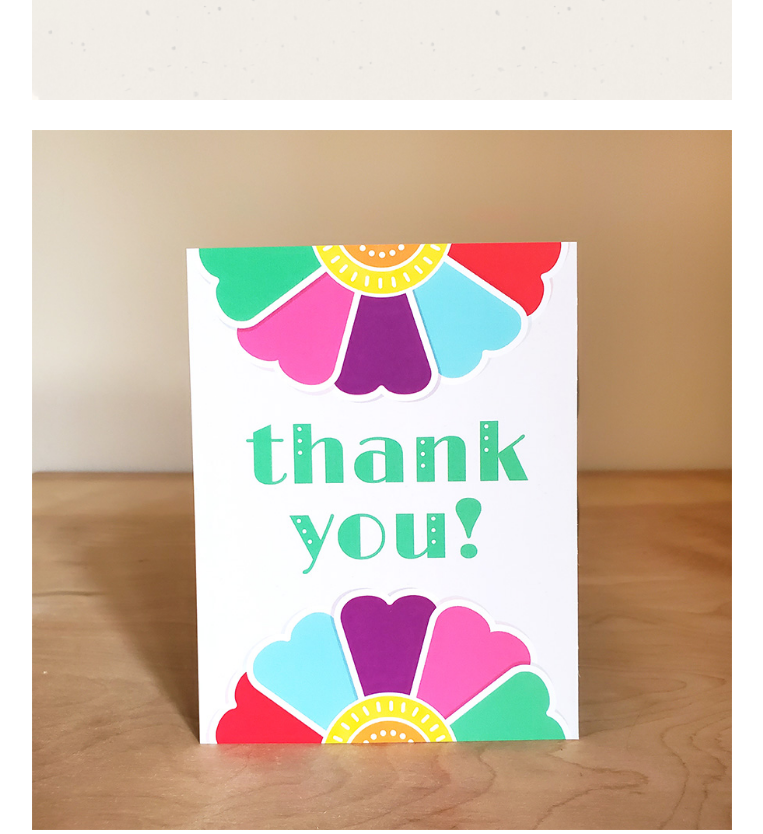
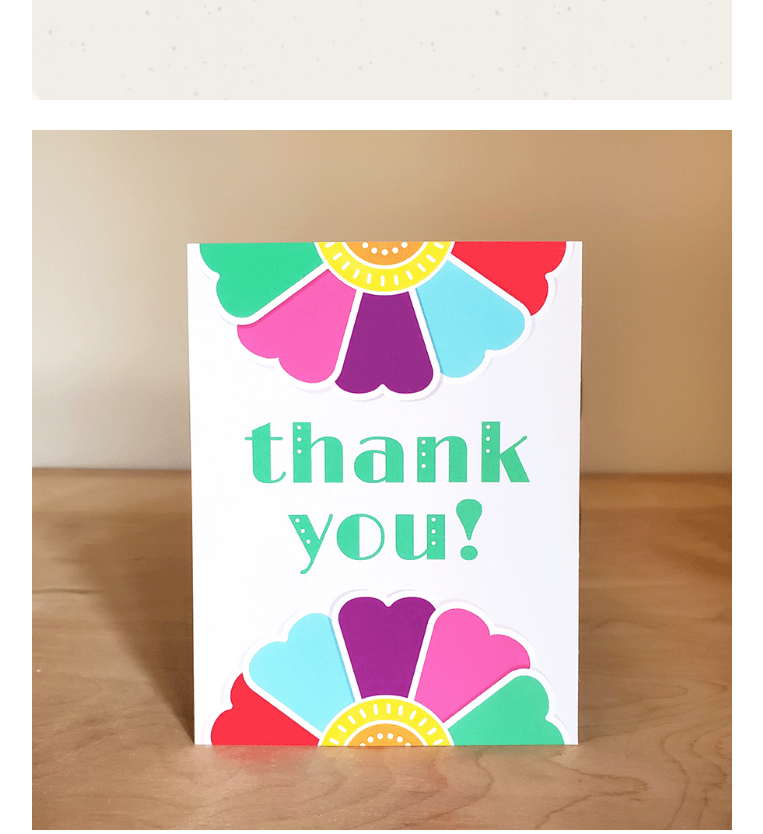
Before and after one commit to kh7722/website, a website: page kcs.html in a window 1280 px wide. Shown: the part 1940-2774 px from the top of the page, without its empty margins (258-1021 px from the left). Drawn offline with Linux system fonts and the light colour scheme.

Commit message:
link fixes

```diff
--- a/kcs.html
+++ b/kcs.html
@@ -79,7 +79,7 @@
 <img src="https://kh7722.github.io/website/images/design/ty-card.jpg" alt="" style="margin-top: 25px;">
 
 <img src="https://kh7722.github.io/website/images/design/kcs-logo.png" alt="" style="margin-top: 25px;">
-<img src="https://kh7722.github.io/website/images/design/kcs-ty-cardsjpg.jpg" alt="" style="margin-top: 25px;">
+<img src="https://kh7722.github.io/website/images/design/thank-you-card.png" alt="" style="margin-top: 25px;">
 <img src="https://kh7722.github.io/website/images/design/r2-profile.png" alt="" style="margin-top: 25px;">
 <img src="https://kh7722.github.io/website/images/design/r1-large-mug-six.png" alt="" style="margin-top: 25px;">
 <img src="https://kh7722.github.io/website/images/design/r1-large-mug-five.png" alt="" style="margin-top: 25px;">
```
Also changed, not shown: index.html (+1 -1 lines), images/design/thank-you-card.png (added).
